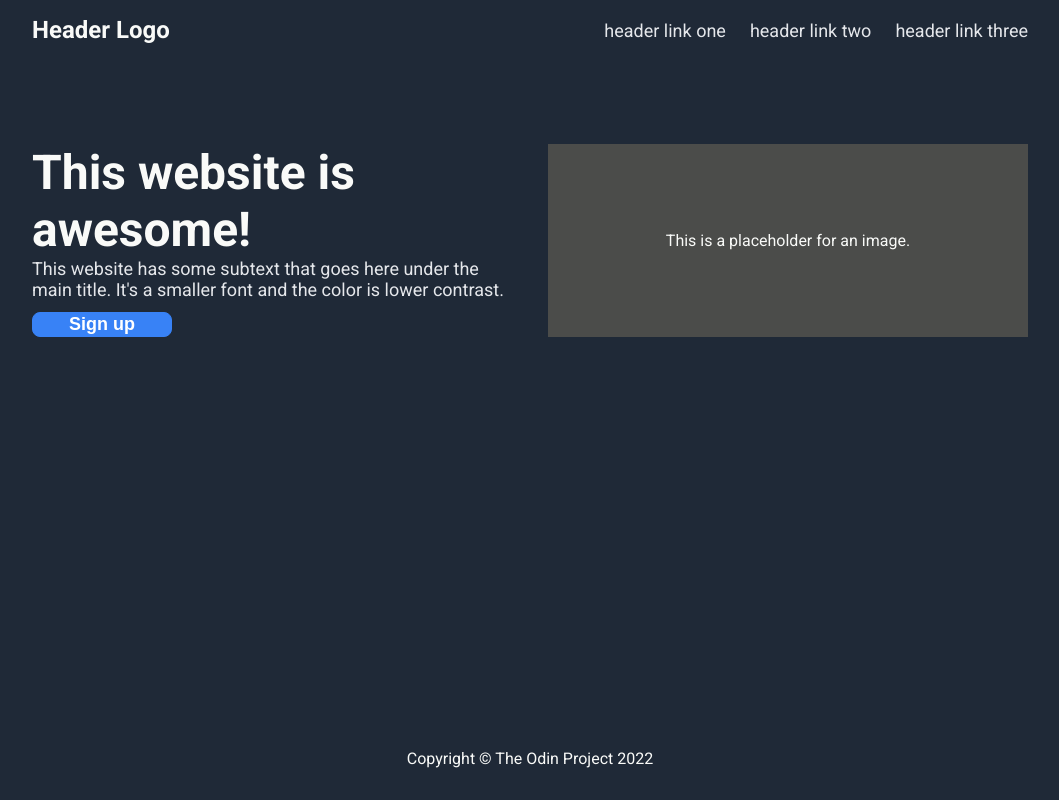
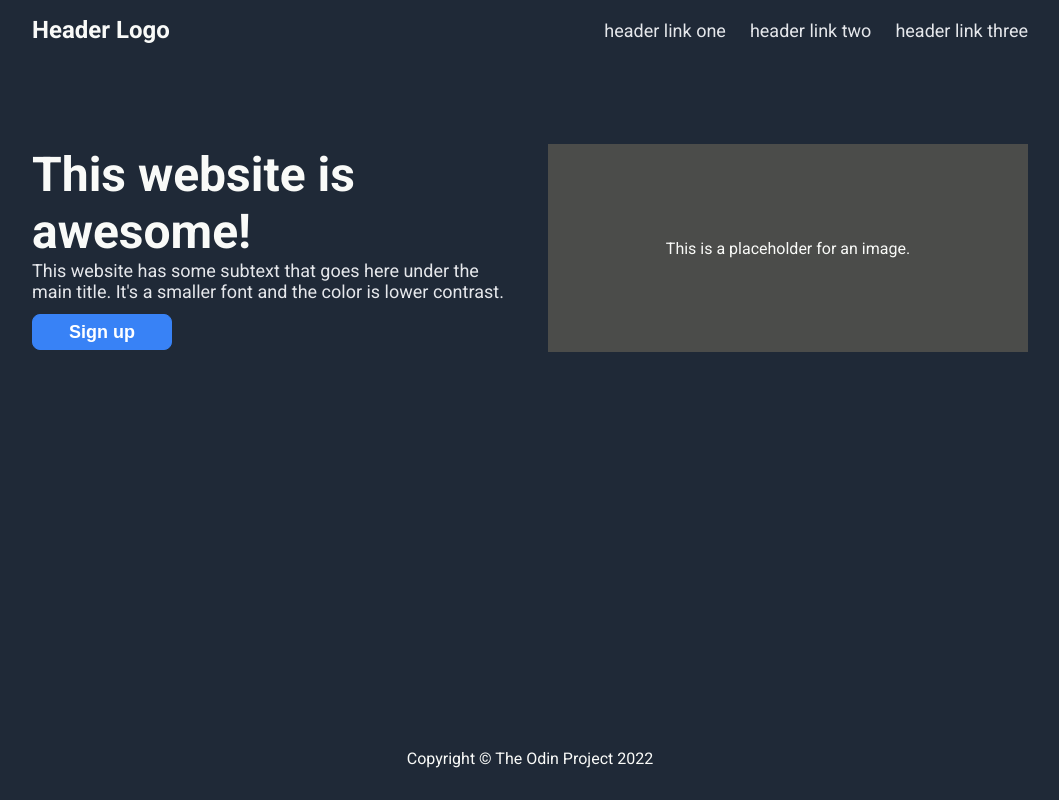
Before and after one commit to dakotalrubin/odin-landing-page, a plain HTML site: page index.html in a window 1280 px wide. Shown: the whole page, without its empty margins (110-1169 px from the left). Drawn offline with Linux system fonts and the light colour scheme.

Commit message:
Fix header element heights

```diff
--- a/style/style.css
+++ b/style/style.css
@@ -74,7 +74,7 @@ button {
     color: #FFFFFF;
     font-size: 18px;
     font-weight: 700;
-    height: 36x;
+    height: 36px;
     width: 140px;
 }
 
@@ -83,7 +83,7 @@ button {
     justify-content: center;
     align-items: center;
     background-color: #4B4C4A;
-    height: 193px;
+    height: 208px;
     width: 480px;
 }
 
```
